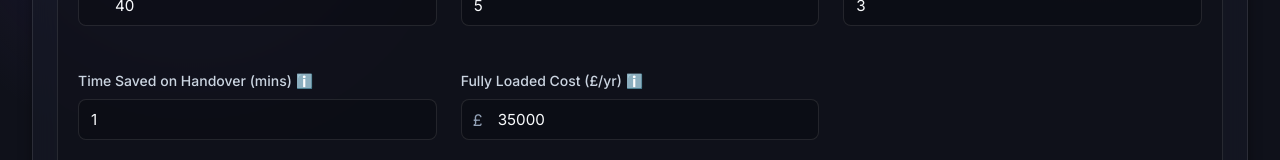
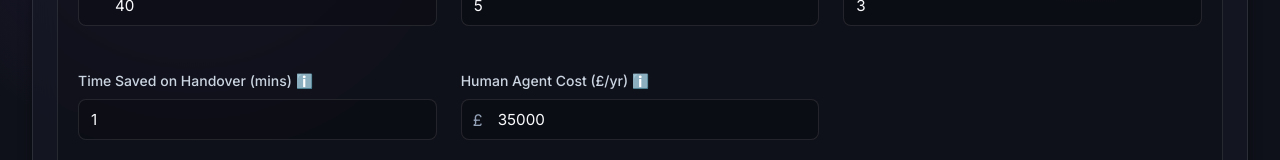
Before and after one commit to jredsell/roicalculator, a React (Vite) app: page / in a window 1280 px wide. Shown: the part 529-689 px from the top of the page. Built offline with nearby package versions, Linux system fonts and the light colour scheme.

Commit message:
Update cost label to Human Agent Cost and explicitly allow decimals in time inputs

```diff
--- a/src/App.jsx
+++ b/src/App.jsx
@@ -126,7 +126,7 @@ function App() {
     ];
 
     const useCasesData = [
-      ['Name', 'Category', 'Interactions/Mo', 'Engagement (%)', 'Resolution (%)', 'Units/Interaction', 'Full Time (mins)', 'Handover Time (mins)', 'Fully Loaded Cost (£/yr)'],
+      ['Name', 'Category', 'Interactions/Mo', 'Engagement (%)', 'Resolution (%)', 'Units/Interaction', 'Full Time (mins)', 'Handover Time (mins)', 'Human Agent Cost (£/yr)'],
       ...useCases.map(uc => [
         uc.name,
         uc.category,
@@ -239,7 +239,7 @@ function App() {
                 <th>Units / Interaction</th>
                 <th>Full Time (mins)</th>
                 <th>Handover Time (mins)</th>
-                <th>Cost (£/yr)</th>
+                <th>Human Agent Cost (£/yr)</th>
               </tr>
             </thead>
             <tbody>
--- a/src/components/UseCaseManager.jsx
+++ b/src/components/UseCaseManager.jsx
@@ -151,6 +151,7 @@ export default function UseCaseManager({ useCases, setUseCases }) {
                   className="form-input no-print"
                   value={uc.actualHandlingTime}
                   onChange={(e) => updateUseCase(uc.id, 'actualHandlingTime', parseNumber(e.target.value))}
+                  step="any"
                 />
               </div>
 
@@ -161,11 +162,12 @@ export default function UseCaseManager({ useCases, setUseCases }) {
                   className="form-input no-print"
                   value={uc.handoverTimeSaved}
                   onChange={(e) => updateUseCase(uc.id, 'handoverTimeSaved', parseNumber(e.target.value))}
+                  step="any"
                 />
               </div>
 
               <div className="form-group">
-                {renderLabel("Fully Loaded Cost (£/yr) ℹ️", uc.fullyLoadedAgentCost, "Includes salary, benefits, taxes, equipment, and facility costs.")}
+                {renderLabel("Human Agent Cost (£/yr) ℹ️", uc.fullyLoadedAgentCost, "Includes salary, benefits, taxes, equipment, and facility costs.")}
                 <div className="input-wrapper">
                   <span className="input-icon no-print">£</span>
                   <input
```
